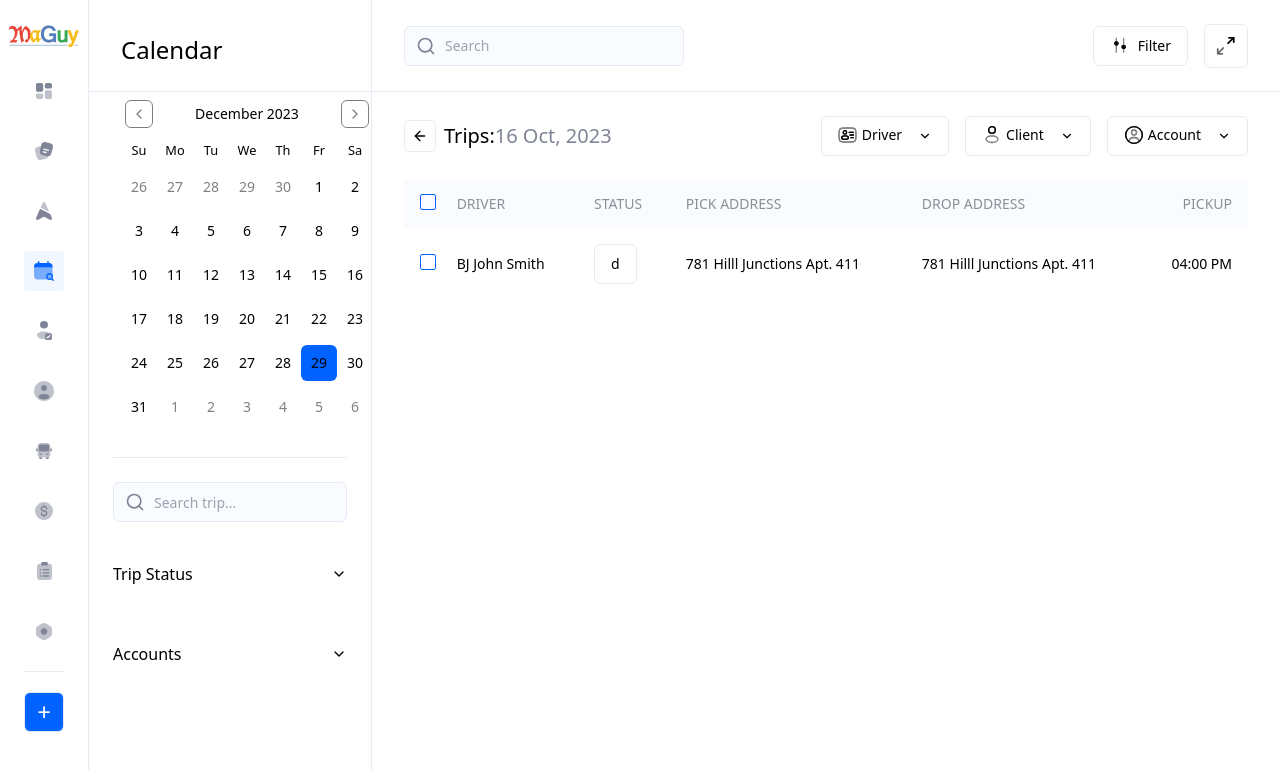
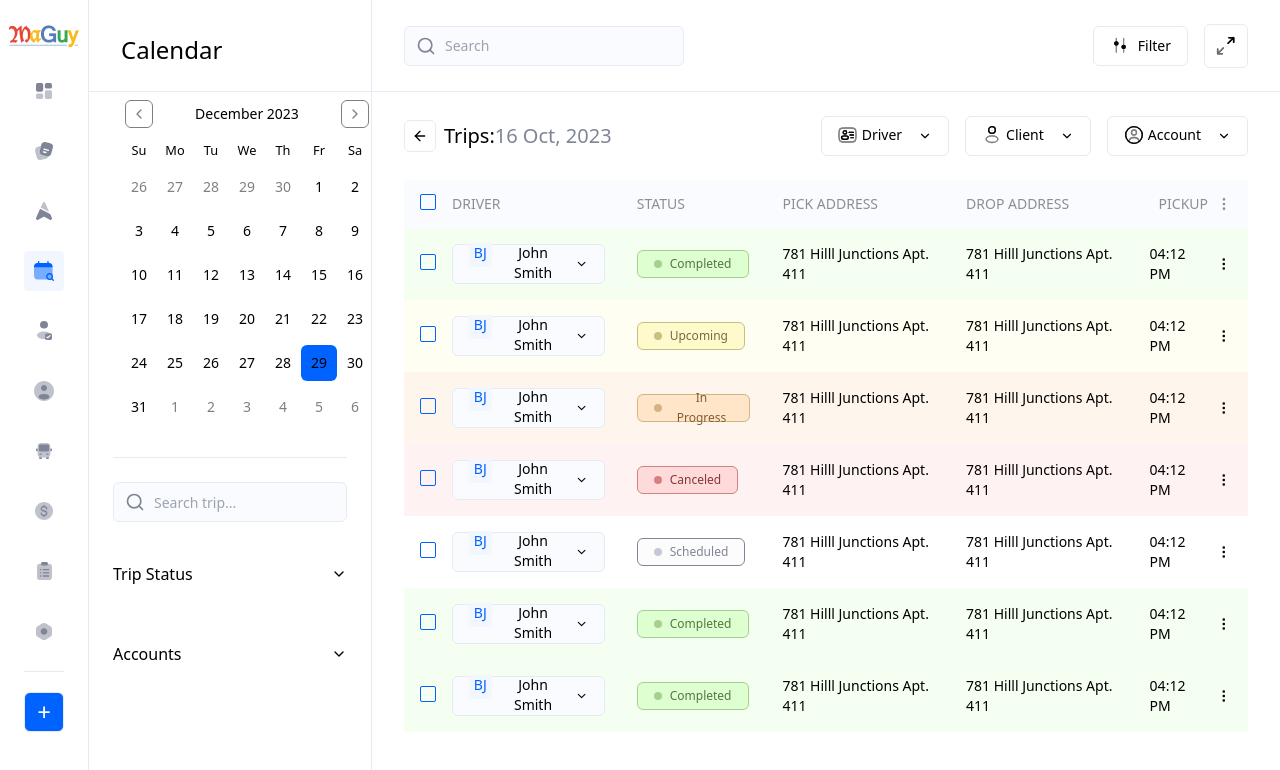
Before and after one commit to hayatul-islam/shadcn-dashboard, a React (Vite) app: page / in a window 1280 px wide. Shown: the top 770 px of the page. Built offline with nearby package versions, Linux system fonts and the light colour scheme.

Commit message:
table design

```diff
--- a/src/components/DashboardLayout.tsx
+++ b/src/components/DashboardLayout.tsx
@@ -5,9 +5,8 @@ const DashboardLayout = ({ children }: any) => {
   return (
     <div className="flex ">
       <Sidebar />
-      <div className="w-full">
+      <div className="w-full h-[100vh] overflow-y-auto">
         <Header />
-
         <div className="px-8 py-6">{children}</div>
       </div>
     </div>
--- a/src/components/Table.tsx
+++ b/src/components/Table.tsx
@@ -1,12 +1,13 @@
 import {
   Table,
   TableBody,
-  TableCell,
   TableHead,
   TableHeader,
   TableRow,
 } from "@/components/ui/table";
-import { Button } from "./ui/button";
+import { tripData } from "@/constants/constants";
+import { MoreVertical } from "lucide-react";
+import TableDataRow from "./TableRow";
 import { Checkbox } from "./ui/checkbox";
 
 const TableCom = () => {
@@ -15,29 +16,26 @@ const TableCom = () => {
       <TableHeader>
         <TableRow>
           <TableHead>
-            <Checkbox className="text-white" />
+            <Checkbox className="text-white pt-[8px]" />
           </TableHead>
 
           <TableHead>Driver</TableHead>
           <TableHead>Status</TableHead>
           <TableHead>Pick address</TableHead>
           <TableHead>Drop address</TableHead>
-          <TableHead className="text-right">pickup</TableHead>
+          <TableHead className="flex justify-between uppercase">
+            <div></div>
+            <div className="flex items-center space-x-2">
+              <span>Pickup</span>
+              <MoreVertical size={16} className="text-right" />
+            </div>
+          </TableHead>
         </TableRow>
       </TableHeader>
       <TableBody>
-        <TableRow>
-          <TableCell>
-            <Checkbox className="text-white" />
-          </TableCell>
-          <TableCell>BJ John Smith</TableCell>
-          <TableCell>
-            <Button>d</Button>
-          </TableCell>
-          <TableCell>781 Hilll Junctions Apt. 411</TableCell>
-          <TableCell>781 Hilll Junctions Apt. 411</TableCell>
-          <TableCell className="text-right">04:00 PM</TableCell>
-        </TableRow>
+        {tripData?.map((data, idx) => (
+          <TableDataRow data={data} key={idx} />
+        ))}
       </TableBody>
     </Table>
   );
--- /dev/null
+++ b/src/components/TableRow.tsx
@@ -0,0 +1,87 @@
+import { ChevronDown, MoreVertical } from "lucide-react";
+import { Button } from "./ui/button";
+import { Checkbox } from "./ui/checkbox";
+import { TableCell, TableRow } from "./ui/table";
+
+const TableDataRow = ({ data }) => {
+  const {
+    driver,
+    status,
+    pick_address,
+    drop_address,
+    pickup,
+    appointment_time,
+    drop_time,
+    account_name,
+    patient_name,
+    miles,
+    vehicle_type,
+  } = data || {};
+
+  let buttonStyle = "";
+  let rowStyle = "";
+  let dotColor = "";
+  if (status === "Completed") {
+    buttonStyle =
+      "bg-success border-success-300 text-success-400 hover:bg-success";
+    dotColor = "bg-success-300";
+    rowStyle = "bg-success-100 border-success-200";
+  } else if (status === "Upcoming") {
+    buttonStyle =
+      "bg-warning border-warning-300 text-warning-400 hover:bg-warning";
+    dotColor = "bg-warning-300";
+    rowStyle = "bg-warning-100 border-warning-200";
+  } else if (status === "In Progress") {
+    buttonStyle =
+      "bg-progress border-progress-300 text-progress-400 hover:bg-progress";
+    dotColor = "bg-progress-300";
+    rowStyle = "bg-progress-100 border-progress-200";
+  } else if (status === "Canceled") {
+    buttonStyle = "bg-danger border-danger-300 text-danger-400 hover:bg-danger";
+    dotColor = "bg-danger-300";
+    rowStyle = "bg-danger-100 border-danger-200";
+  } else if (status === "Scheduled") {
+    buttonStyle = "bg-[#FCFCFC] border-gray text-gray hover:bg-[#FCFCFC]";
+    dotColor = "bg-[#C5C9D4]";
+    rowStyle = "bg-white border-[#EFEFEF]";
+  }
+
+  return (
+    <TableRow className={`${rowStyle}`}>
+      <TableCell>
+        <Checkbox className="text-white" />
+      </TableCell>
+      <TableCell>
+        <Button className="flex gap-2 items-center bg-stroke border border-stroke-100">
+          <div className="flex gap-2 font-medium">
+            <p className="text-primary font-medium w-[24px] h-[24px] bg-primary-100">
+              BJ
+            </p>
+            <p className="pb-[2px]">{driver}</p>
+          </div>
+          <ChevronDown size={14} />
+        </Button>
+      </TableCell>
+      <TableCell>
+        <Button
+          className={` ${buttonStyle} border font-medium text-[12px] flex gap-2 items-center h-[28px]`}
+        >
+          <span className={`${dotColor} h-2 w-2 rounded-full`}></span>{" "}
+          <span>{status}</span>
+        </Button>
+      </TableCell>
+      <TableCell>{pick_address}</TableCell>
+      <TableCell>{drop_address}</TableCell>
+
+      <TableCell className="flex justify-between uppercase">
+        <div></div>
+        <div className="flex items-center space-x-2">
+          <span>{pickup}</span>
+          <MoreVertical size={16} className="text-right" />
+        </div>
+      </TableCell>
+    </TableRow>
+  );
+};
+
+export default TableDataRow;
--- a/src/components/ui/table.tsx
+++ b/src/components/ui/table.tsx
@@ -32,11 +32,7 @@ const TableBody = React.forwardRef<
   HTMLTableSectionElement,
   React.HTMLAttributes<HTMLTableSectionElement>
 >(({ className, ...props }, ref) => (
-  <tbody
-    ref={ref}
-    className={cn("[&_tr:last-child]:border-0", className)}
-    {...props}
-  />
+  <tbody ref={ref} className={cn(className)} {...props} />
 ));
 TableBody.displayName = "TableBody";
 
@@ -59,14 +55,7 @@ const TableRow = React.forwardRef<
   HTMLTableRowElement,
   React.HTMLAttributes<HTMLTableRowElement>
 >(({ className, ...props }, ref) => (
-  <tr
-    ref={ref}
-    className={cn(
-      "transition-colors hover:bg-muted/50 data-[state=selected]:bg-muted",
-      className
-    )}
-    {...props}
-  />
+  <tr ref={ref} className={cn(className)} {...props} />
 ));
 TableRow.displayName = "TableRow";
 
--- a/src/constants/constants.ts
+++ b/src/constants/constants.ts
@@ -4,3 +4,104 @@ export const status: Array<string> = [
     "In Progress",
     "Canceled",
   ];
+
+ export const tripData = [
+  {
+    id: 1,
+    driver: "John Smith",
+    status: "Completed",
+    pick_address: "781 Hilll Junctions Apt. 411",
+    drop_address: "781 Hilll Junctions Apt. 411",
+    pickup: "04:12 PM",
+    appointment_time: "05:30 PM",
+    drop_time: "08:12 PM",
+    account_name: "Colorado Department of Health Care Policy...",
+    patient_name: "John Smith",
+    miles: "84.15",
+    vehicle_type: "Van"
+  },
+  {
+    id:2 ,
+    driver: "John Smith",
+    status: "Upcoming",
+    pick_address: "781 Hilll Junctions Apt. 411",
+    drop_address: "781 Hilll Junctions Apt. 411",
+    pickup: "04:12 PM",
+    appointment_time: "05:30 PM",
+    drop_time: "08:12 PM",
+    account_name: "Colorado Department of Health Care Policy...",
+    patient_name: "John Smith",
+    miles: "84.15",
+    vehicle_type: "Van"
+  },
+  {
+    id: 3,
+    driver: "John Smith",
+    status: "In Progress",
+    pick_address: "781 Hilll Junctions Apt. 411",
+    drop_address: "781 Hilll Junctions Apt. 411",
+    pickup: "04:12 PM",
+    appointment_time: "05:30 PM",
+    drop_time: "08:12 PM",
+    account_name: "Colorado Department of Health Care Policy...",
+    patient_name: "John Smith",
+    miles: "84.15",
+    vehicle_type: "Van"
+  },
+  {
+    id: 4,
+    driver: "John Smith",
+    status: "Canceled",
+    pick_address: "781 Hilll Junctions Apt. 411",
+    drop_address: "781 Hilll Junctions Apt. 411",
+    pickup: "04:12 PM",
+    appointment_time: "05:30 PM",
+    drop_time: "08:12 PM",
+    account_name: "Colorado Department of Health Care Policy...",
+    patient_name: "John Smith",
+    miles: "84.15",
+    vehicle_type: "Van"
+  },
+  {
+    id: 5,
+    driver: "John Smith",
+    status: "Scheduled",
+    pick_address: "781 Hilll Junctions Apt. 411",
+    drop_address: "781 Hilll Junctions Apt. 411",
+    pickup: "04:12 PM",
+    appointment_time: "05:30 PM",
+    drop_time: "08:12 PM",
+    account_name: "Colorado Department of Health Care Policy...",
+    patient_name: "John Smith",
+    miles: "84.15",
+    vehicle_type: "Van"
+  },
+  {
+    id:6 ,
+    driver: "John Smith",
+    status: "Completed",
+    pick_address: "781 Hilll Junctions Apt. 411",
+    drop_address: "781 Hilll Junctions Apt. 411",
+    pickup: "04:12 PM",
+    appointment_time: "05:30 PM",
+    drop_time: "08:12 PM",
+    account_name: "Colorado Department of Health Care Policy...",
+    patient_name: "John Smith",
+    miles: "84.15",
+    vehicle_type: "Van"
+  },
+  {
+    id:7 ,
+    driver: "John Smith",
+    status: "Completed",
+    pick_address: "781 Hilll Junctions Apt. 411",
+    drop_address: "781 Hilll Junctions Apt. 411",
+    pickup: "04:12 PM",
+    appointment_time: "05:30 PM",
+    drop_time: "08:12 PM",
+    account_name: "Colorado Department of Health Care Policy...",
+    patient_name: "John Smith",
+    miles: "84.15",
+    vehicle_type: "Van"
+  },
+ ]
```
